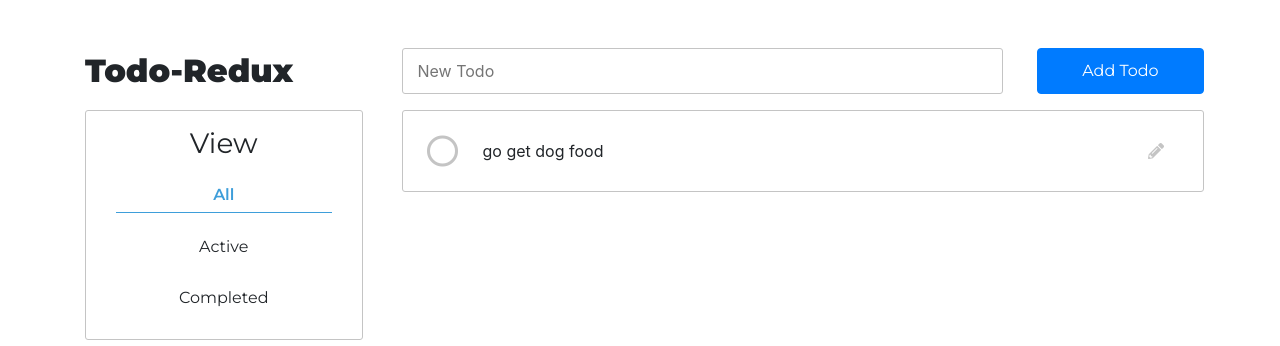
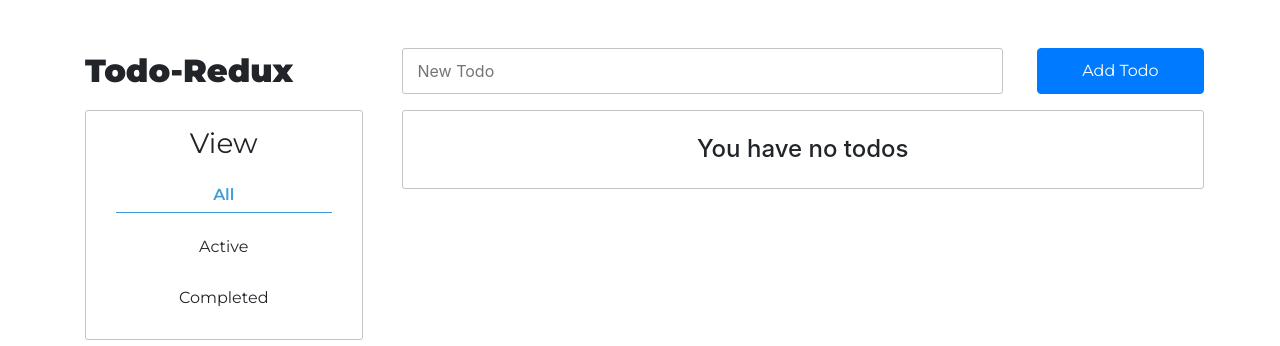
Before and after one commit to cherie-pavicoTsukayama/redux-todo-list, a React (Create React App) app: page / in a window 1280 px wide. Shown: the top 346 px of the page. Built offline with nearby package versions, Linux system fonts and the light colour scheme.

Commit message:
If there are no todos a message is displayed letting the user know there are no todos

```diff
--- a/src/components/TodoList.jsx
+++ b/src/components/TodoList.jsx
@@ -3,12 +3,24 @@ import Todo from './Todo';
 
 const TodoList = ({ todos, toggleTodo }) => {
   console.log('todos:',todos)
+
+  function renderTodos () {
+    if (todos.length === 0) {
+      return <h4 className="text-center thin-grey-border ml-4 col-12 p-4">You have no todos</h4>
+    } else {
+      return (
+        todos.map((todo, index) => (
+            <Todo key={todo.id + index} {...todo} onClick={() => toggleTodo(todo.id)} />
+          ))
+      )
+
+    }
+  }
   return (
 
       <ul className='col-9'>
-        {todos.map((todo, index) => (
-          <Todo key={todo.id + index} {...todo} onClick={() => toggleTodo(todo.id)} />
-        ))}
+        {renderTodos()}
+
       </ul>
 
 
--- a/src/reducers/reducer.js
+++ b/src/reducers/reducer.js
@@ -8,7 +8,7 @@ import {combineReducers} from 'redux';
 
 const { SHOW_ALL } = VisibilityFilters;
 
-function todos(state =[{text: 'go get dog food', completed: false}], action) {
+function todos(state = [], action) {
   switch(action.type) {
     case ADD_TODO:
       return [
```
